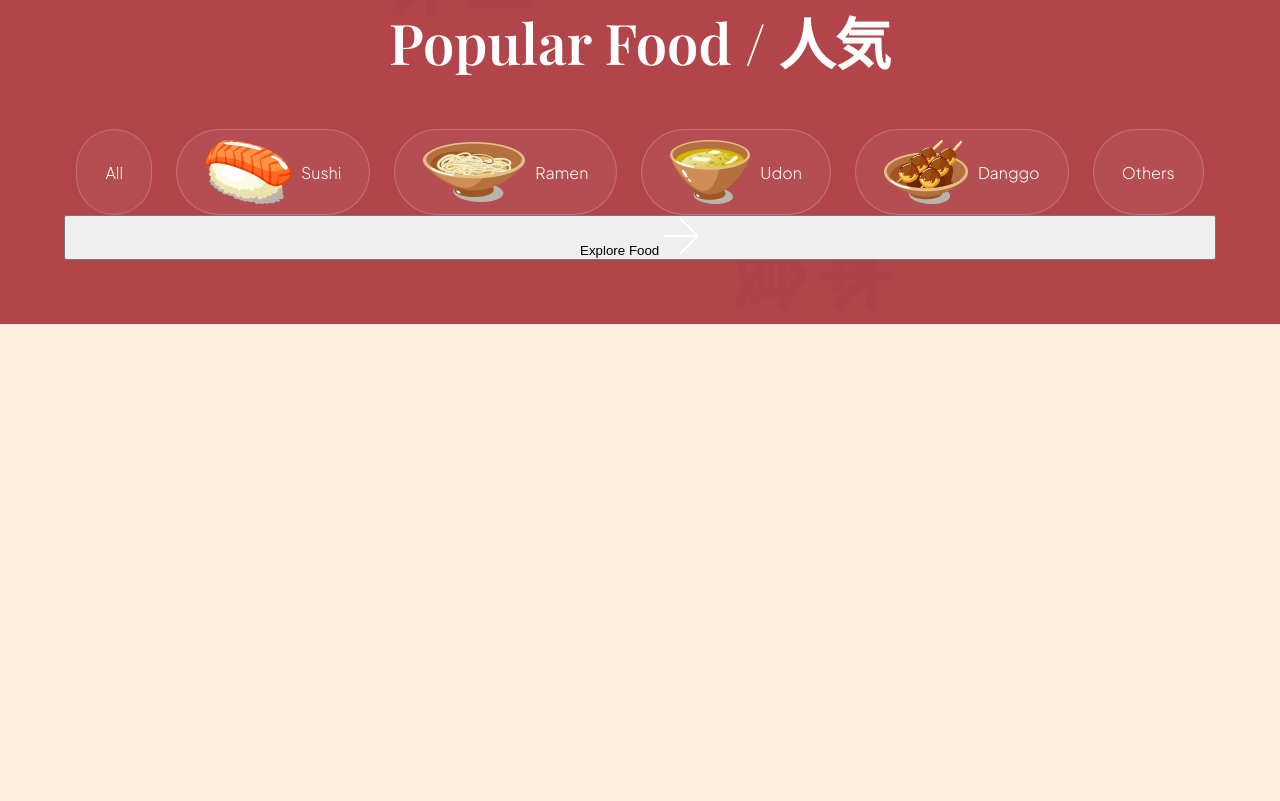
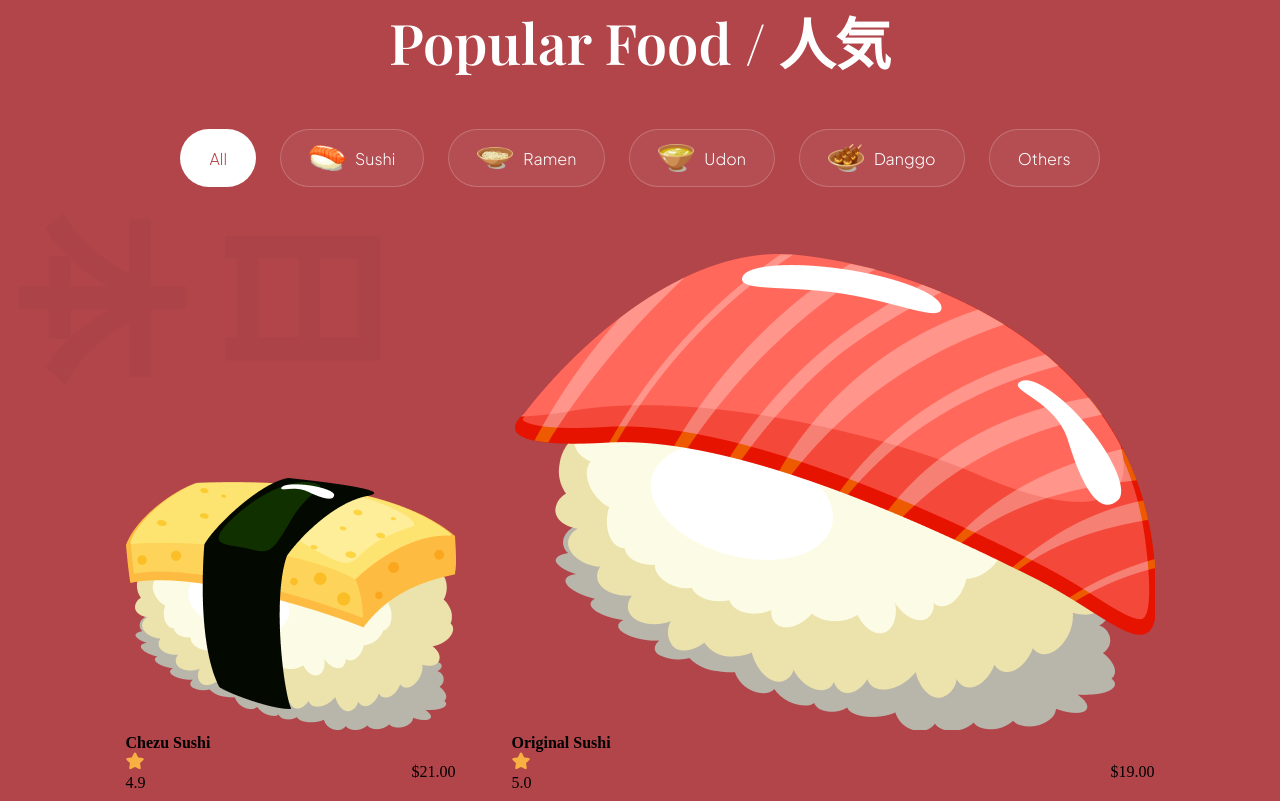
Before and after one commit to thmmahendra/sushi-receipe, a plain HTML site: page index.html in a window 1280 px wide. Shown: the part 1579-2380 px from the top of the page. Before the commit the page ends 1903 px from the top, so only its background shows below. Drawn offline with nearby package versions, Linux system fonts and the light colour scheme.

Commit message:
Initial Commits

```diff
--- a/assets/css/sections/popular.css
+++ b/assets/css/sections/popular.css
@@ -44,3 +44,51 @@
     color: var(--color-white);
     cursor: pointer;
 }
+
+.popular-foods__filter-btn img {
+    width: 36px;
+    height: 36px;
+    object-fit: contain;
+}
+
+.popular-foods__filter-btn.active {
+    background: var(--color-white);
+    color: var(--primary-color);
+}
+
+.popular-foods__filter-btn:hover {
+    background: var(--color-white);
+    color: var(--primary-color);
+}
+
+.popular-foods_catalogue {
+    margin-top: 64px;
+    display: flex;
+    justify-content: center;
+    align-items: flex-end;
+    flex-wrap: wrap;
+    gap: 56px;
+}
+
+.popular-foods__button {
+    width: fit-content;
+    padding: 20px 30px;
+    margin: 80px auto 0;
+    font-weight: 500;
+    font-size: 18px;
+    line-height: 23px;
+    font-family: var(--secondary-color);
+    color: var(--color-white);
+    border: none;
+    outline: none;
+    background: var(--secondary-color);
+    border-radius: 64px;
+    cursor: pointer;
+}
+
+.popular-foods__button img {
+    width: 14px;
+    height: 14px;
+    object-fit: contain;
+    margin-left: 21px;
+}
--- a/index.html
+++ b/index.html
@@ -120,7 +120,41 @@
             <button class="popular-foods__filter-btn">Others</button>
         </div>
         <div class="popular-foods_catalogue">
-            <!-- javaScript -->
+            <article class="popular-foods__card">
+                <img src="./assets/images/sushi-12.png" alt="sushi 12" class="popular-foods__card-image">
+                <h4 class="popular-foods__card-title">Chezu Sushi</h4>
+                <div class="popular-foods__card-details flex-between">
+                    <div class="popular-foods__card-rating">
+                        <img src="./assets/images/star.svg" alt="star">
+                        <p>4.9</p>
+                    </div>
+                    <p class="popular-foods__card-prices">$21.00</p>
+                </div>
+            </article>
+
+            <article class="popular-foods__card active-card">
+                <img src="./assets/images/sushi-11.png" alt="sushi 11" class="popular-foods__card-image">
+                <h4 class="popular-foods__card-title">Original Sushi</h4>
+                <div class="popular-foods__card-details flex-between">
+                    <div class="popular-foods__card-rating">
+                        <img src="./assets/images/star.svg" alt="star">
+                        <p>5.0</p>
+                    </div>
+                    <p class="popular-foods__card-prices">$19.00</p>
+                </div>
+            </article>
+
+            <article class="popular-foods__card">
+                <img src="./assets/images/sushi-10.png" alt="sushi 10" class="popular-foods__card-image">
+                <h4 class="popular-foods__card-title">Ramen Legendo</h4>
+                <div class="popular-foods__card-details flex-between">
+                    <div class="popular-foods__card-rating">
+                        <img src="./assets/images/star.svg" alt="star">
+                        <p>4.7</p>
+                    </div>
+                    <p class="popular-foods__card-prices">$13.00</p>
+                </div>
+            </article>
         </div>
         <button class="popular-foods__button">
             Explore Food
```
